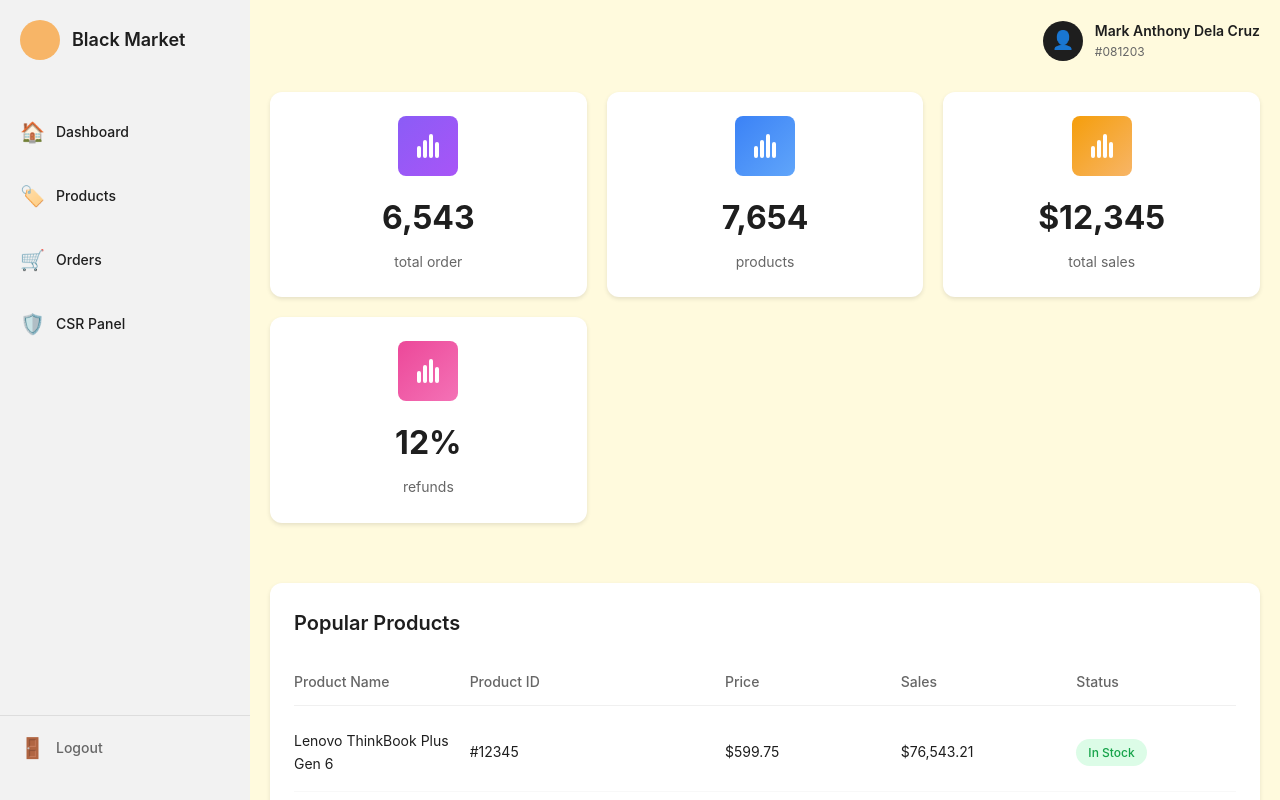
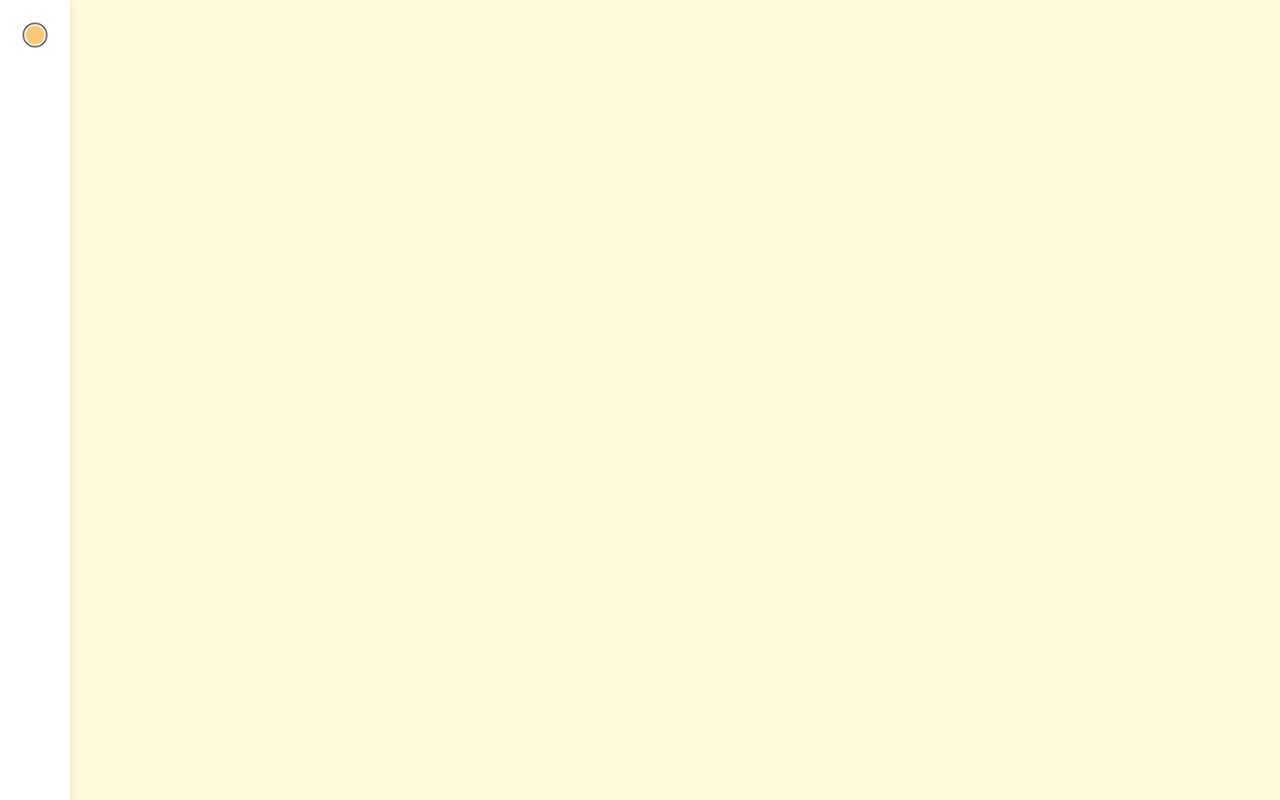
Before and after one commit to Kuroishin-beep/Black-Market-Inventory-System, a React (Vite) app in the folder b_market/: page / in a window 1280 px wide. Shown: the top 800 px of the page. Built offline with nearby package versions, Linux system fonts and the light colour scheme.

Commit message:
Update: design of first 3 pages

```diff
--- a/b_market/src/components/SideBar.jsx
+++ b/b_market/src/components/SideBar.jsx
@@ -1,6 +1,7 @@
 import React from "react";
 import { Link } from "react-router-dom";
 import "../styles/Sidebar.css";
+import logo from "../assets/logo.png";
 
 const Sidebar = ({ userRole = "csr" }) => {
   const getRoleSpecificButton = () => {
@@ -22,39 +23,45 @@ const Sidebar = ({ userRole = "csr" }) => {
 
   const roleButton = getRoleSpecificButton();
 
+  // return (
+  //   <aside className="sidebar">
+  //     <div className="sidebar-logo">
+  //       <div className="logo-circle"></div>
+  //       <span className="logo-text">Black Market</span>
+  //     </div>
+
+  //     <nav className="sidebar-nav">
+  //       <Link to="/dashboard" className="nav-item">
+  //         <span className="nav-icon">🏠</span>
+  //         <span className="nav-label">Dashboard</span>
+  //       </Link>
+
+  //       <Link to="/products" className="nav-item">
+  //         <span className="nav-icon">🏷️</span>
+  //         <span className="nav-label">Products</span>
+  //       </Link>
+
+  //       <Link to="/orders" className="nav-item">
+  //         <span className="nav-icon">🛒</span>
+  //         <span className="nav-label">Orders</span>
+  //       </Link>
+
+  //       <Link to={roleButton.path} className="nav-item">
+  //         <span className="nav-icon">{roleButton.icon}</span>
+  //         <span className="nav-label">{roleButton.label}</span>
+  //       </Link>
+
+  //       <Link to="/logout" className="nav-item logout">
+  //         <span className="nav-icon">🚪</span>
+  //         <span className="nav-label">Logout</span>
+  //       </Link>
+  //     </nav>
+  //   </aside>
+  // );
+
   return (
     <aside className="sidebar">
-      <div className="sidebar-logo">
-        <div className="logo-circle"></div>
-        <span className="logo-text">Black Market</span>
-      </div>
-
-      <nav className="sidebar-nav">
-        <Link to="/dashboard" className="nav-item">
-          <span className="nav-icon">🏠</span>
-          <span className="nav-label">Dashboard</span>
-        </Link>
-
-        <Link to="/products" className="nav-item">
-          <span className="nav-icon">🏷️</span>
-          <span className="nav-label">Products</span>
-        </Link>
-
-        <Link to="/orders" className="nav-item">
-          <span className="nav-icon">🛒</span>
-          <span className="nav-label">Orders</span>
-        </Link>
-
-        <Link to={roleButton.path} className="nav-item">
-          <span className="nav-icon">{roleButton.icon}</span>
-          <span className="nav-label">{roleButton.label}</span>
-        </Link>
-
-        <Link to="/logout" className="nav-item logout">
-          <span className="nav-icon">🚪</span>
-          <span className="nav-label">Logout</span>
-        </Link>
-      </nav>
+      <img className="landing-header__app--logo" src={logo} alt="logo" />
     </aside>
   );
 };
--- a/b_market/src/pages/DashboardPage.jsx
+++ b/b_market/src/pages/DashboardPage.jsx
@@ -1,5 +1,5 @@
 import React, { useState, useEffect } from "react";
-import Sidebar from "../components/Sidebar";
+import Sidebar from "../components/SideBar";
 import "../styles/Dashboard.css";
 import "../styles/Shared.css";
 
@@ -57,123 +57,129 @@ const DashboardPage = () => {
     },
   ]);
 
+  // return (
+  //   <div className="dashboard-container">
+  //     <Sidebar userRole={userRole} />
+
+  //     <main className="dashboard-main">
+  //       <div className="dashboard-header">
+  //         <div className="user-info">
+  //           <div className="user-avatar">
+  //             <span className="user-icon">👤</span>
+  //           </div>
+  //           <div className="user-details">
+  //             <span className="user-name">Mark Anthony Dela Cruz</span>
+  //             <span className="user-id">#081203</span>
+  //           </div>
+  //         </div>
+  //       </div>
+
+  //       <div className="dashboard-content">
+  //         <div className="kpi-cards">
+  //           <div className="kpi-card">
+  //             <div className="kpi-icon purple">
+  //               <div className="chart-bars">
+  //                 <div className="bar"></div>
+  //                 <div className="bar"></div>
+  //                 <div className="bar"></div>
+  //                 <div className="bar"></div>
+  //               </div>
+  //             </div>
+  //             <div className="kpi-value">
+  //               {dashboardData.totalOrders.toLocaleString()}
+  //             </div>
+  //             <div className="kpi-label">total order</div>
+  //           </div>
+
+  //           <div className="kpi-card">
+  //             <div className="kpi-icon blue">
+  //               <div className="chart-bars">
+  //                 <div className="bar"></div>
+  //                 <div className="bar"></div>
+  //                 <div className="bar"></div>
+  //                 <div className="bar"></div>
+  //               </div>
+  //             </div>
+  //             <div className="kpi-value">
+  //               {dashboardData.totalProducts.toLocaleString()}
+  //             </div>
+  //             <div className="kpi-label">products</div>
+  //           </div>
+
+  //           <div className="kpi-card">
+  //             <div className="kpi-icon orange">
+  //               <div className="chart-bars">
+  //                 <div className="bar"></div>
+  //                 <div className="bar"></div>
+  //                 <div className="bar"></div>
+  //                 <div className="bar"></div>
+  //               </div>
+  //             </div>
+  //             <div className="kpi-value">
+  //               ${dashboardData.totalSales.toLocaleString()}
+  //             </div>
+  //             <div className="kpi-label">total sales</div>
+  //           </div>
+
+  //           <div className="kpi-card">
+  //             <div className="kpi-icon pink">
+  //               <div className="chart-bars">
+  //                 <div className="bar"></div>
+  //                 <div className="bar"></div>
+  //                 <div className="bar"></div>
+  //                 <div className="bar"></div>
+  //               </div>
+  //             </div>
+  //             <div className="kpi-value">{dashboardData.refunds}%</div>
+  //             <div className="kpi-label">refunds</div>
+  //           </div>
+  //         </div>
+
+  //         <div className="popular-products-section">
+  //           <div className="section-header">
+  //             <h2>Popular Products</h2>
+  //           </div>
+
+  //           <div className="products-table">
+  //             <div className="table-header">
+  //               <div className="header-cell">Product Name</div>
+  //               <div className="header-cell">Product ID</div>
+  //               <div className="header-cell">Price</div>
+  //               <div className="header-cell">Sales</div>
+  //               <div className="header-cell">Status</div>
+  //             </div>
+
+  //             <div className="table-body">
+  //               {popularProducts.map((product, index) => (
+  //                 <div key={index} className="table-row">
+  //                   <div className="table-cell">{product.name}</div>
+  //                   <div className="table-cell">{product.id}</div>
+  //                   <div className="table-cell">{product.price}</div>
+  //                   <div className="table-cell">{product.sales}</div>
+  //                   <div className="table-cell">
+  //                     <span
+  //                       className={`status-badge ${
+  //                         product.status === "In Stock"
+  //                           ? "in-stock"
+  //                           : "out-of-stock"
+  //                       }`}
+  //                     >
+  //                       {product.status}
+  //                     </span>
+  //                   </div>
+  //                 </div>
+  //               ))}
+  //             </div>
+  //           </div>
+  //         </div>
+  //       </div>
+  //     </main>
+  //   </div>
+  // );
+
   return (
     <div className="dashboard-container">
-      <Sidebar userRole={userRole} />
-
-      <main className="dashboard-main">
-        <div className="dashboard-header">
-          <div className="user-info">
-            <div className="user-avatar">
-              <span className="user-icon">👤</span>
-            </div>
-            <div className="user-details">
-              <span className="user-name">Mark Anthony Dela Cruz</span>
-              <span className="user-id">#081203</span>
-            </div>
-          </div>
-        </div>
-
-        <div className="dashboard-content">
-          <div className="kpi-cards">
-            <div className="kpi-card">
-              <div className="kpi-icon purple">
-                <div className="chart-bars">
-                  <div className="bar"></div>
-                  <div className="bar"></div>
-                  <div className="bar"></div>
-                  <div className="bar"></div>
-                </div>
-              </div>
-              <div className="kpi-value">
-                {dashboardData.totalOrders.toLocaleString()}
-              </div>
-              <div className="kpi-label">total order</div>
-            </div>
-
-            <div className="kpi-card">
-              <div className="kpi-icon blue">
-                <div className="chart-bars">
-                  <div className="bar"></div>
-                  <div className="bar"></div>
-                  <div className="bar"></div>
-                  <div className="bar"></div>
-                </div>
-              </div>
-              <div className="kpi-value">
-                {dashboardData.totalProducts.toLocaleString()}
-              </div>
-              <div className="kpi-label">products</div>
-            </div>
-
-            <div className="kpi-card">
-              <div className="kpi-icon orange">
-                <div className="chart-bars">
-                  <div className="bar"></div>
-                  <div className="bar"></div>
-                  <div className="bar"></div>
-                  <div className="bar"></div>
-                </div>
-              </div>
-              <div className="kpi-value">
-                ${dashboardData.totalSales.toLocaleString()}
-              </div>
-              <div className="kpi-label">total sales</div>
-            </div>
-
-            <div className="kpi-card">
-              <div className="kpi-icon pink">
-                <div className="chart-bars">
-                  <div className="bar"></div>
-                  <div className="bar"></div>
-                  <div className="bar"></div>
-                  <div className="bar"></div>
-                </div>
-              </div>
-              <div className="kpi-value">{dashboardData.refunds}%</div>
-              <div className="kpi-label">refunds</div>
-            </div>
-          </div>
-
-          <div className="popular-products-section">
-            <div className="section-header">
-              <h2>Popular Products</h2>
-            </div>
-
-            <div className="products-table">
-              <div className="table-header">
-                <div className="header-cell">Product Name</div>
-                <div className="header-cell">Product ID</div>
-                <div className="header-cell">Price</div>
-                <div className="header-cell">Sales</div>
-                <div className="header-cell">Status</div>
-              </div>
-
-              <div className="table-body">
-                {popularProducts.map((product, index) => (
-                  <div key={index} className="table-row">
-                    <div className="table-cell">{product.name}</div>
-                    <div className="table-cell">{product.id}</div>
-                    <div className="table-cell">{product.price}</div>
-                    <div className="table-cell">{product.sales}</div>
-                    <div className="table-cell">
-                      <span
-                        className={`status-badge ${
-                          product.status === "In Stock"
-                            ? "in-stock"
-                            : "out-of-stock"
-                        }`}
-                      >
-                        {product.status}
-                      </span>
-                    </div>
-                  </div>
-                ))}
-              </div>
-            </div>
-          </div>
-        </div>
-      </main>
+      <Sidebar />
     </div>
   );
 };
--- a/b_market/src/pages/LandingPage.jsx
+++ b/b_market/src/pages/LandingPage.jsx
@@ -19,8 +19,8 @@ const LandingPage = () => {
   return (
     <div className="landing-container">
       {/* BACKGROUND */}
-      <div className="landing-container__circle--large"></div>
-      <div className="landing-container__circle--small"></div>
+      {/* <div className="landing-container__circle--large"></div>
+      <div className="landing-container__circle--small"></div> */}
 
       {/* HEADER */}
       <header className="landing-header">
--- a/b_market/src/pages/LoginPage.jsx
+++ b/b_market/src/pages/LoginPage.jsx
@@ -51,10 +51,6 @@ const LoginPage = ({ setUser }) => {
 
   return (
     <div className="login-container">
-      {/* BACKGROUND */}
-      <div className="login-container__circle--large"></div>
-      <div className="login-container__circle--small"></div>
-
       {/* HEADER */}
       <header className="login-header">
         <div className="login-header__app">
--- a/b_market/src/styles/Sidebar.css
+++ b/b_market/src/styles/Sidebar.css
@@ -2,13 +2,17 @@
   position: fixed;
   left: 0;
   top: 0;
-  width: 250px;
+  width: 70px;
   height: 100vh;
-  background-color: #f2f2f2;
+  background-color: white;
   padding: 20px 0;
   display: flex;
+  box-shadow: 0 4px 10px 0 rgba(0, 0, 0, 0.1);
+  display: flex;
+  justify-content: flex-start;
+  align-items: center;
   flex-direction: column;
-  z-index: 1000;
+  /* z-index: 1000; */
 }
 
 .sidebar-logo {
```
Also changed, not shown: b_market/src/styles/Landing.css (+13 -2 lines), b_market/src/styles/Login.css (+12 -1 lines), b_market/src/styles/SignUp.css (+23 -1 lines).
